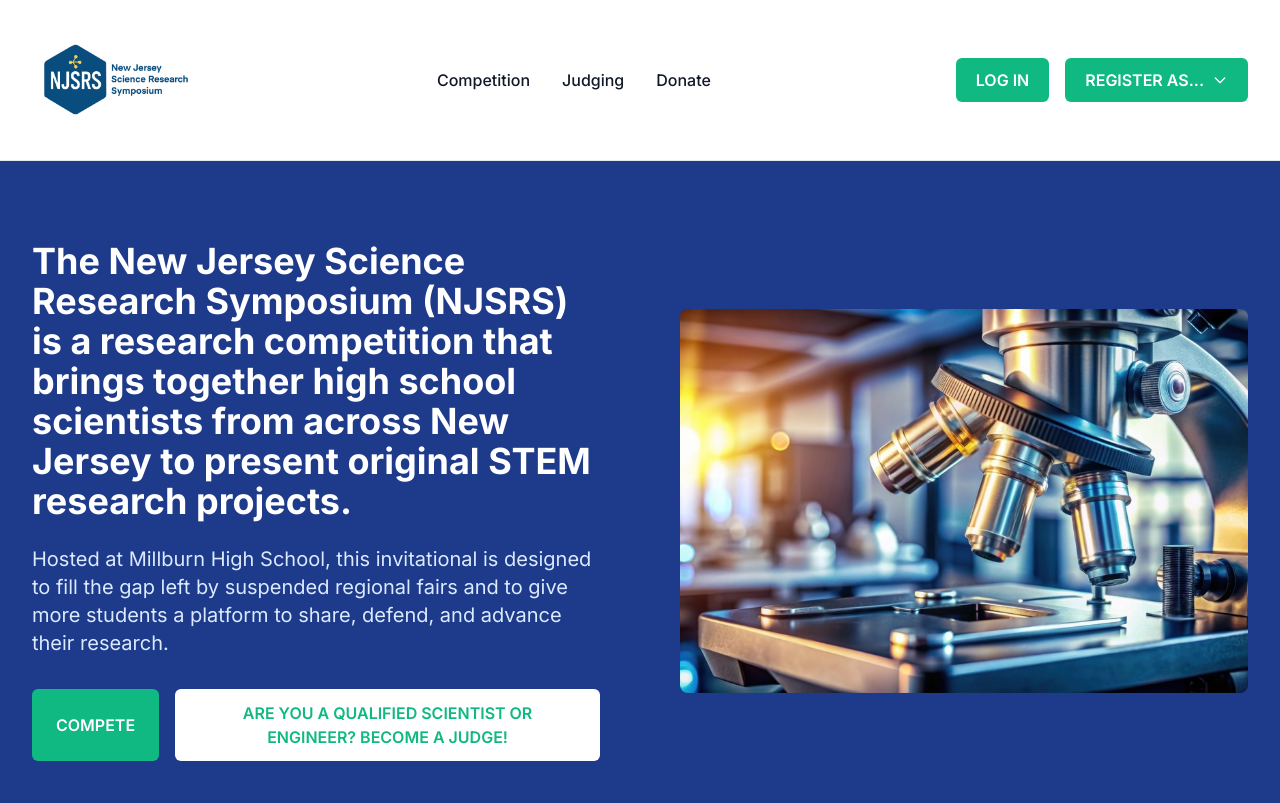
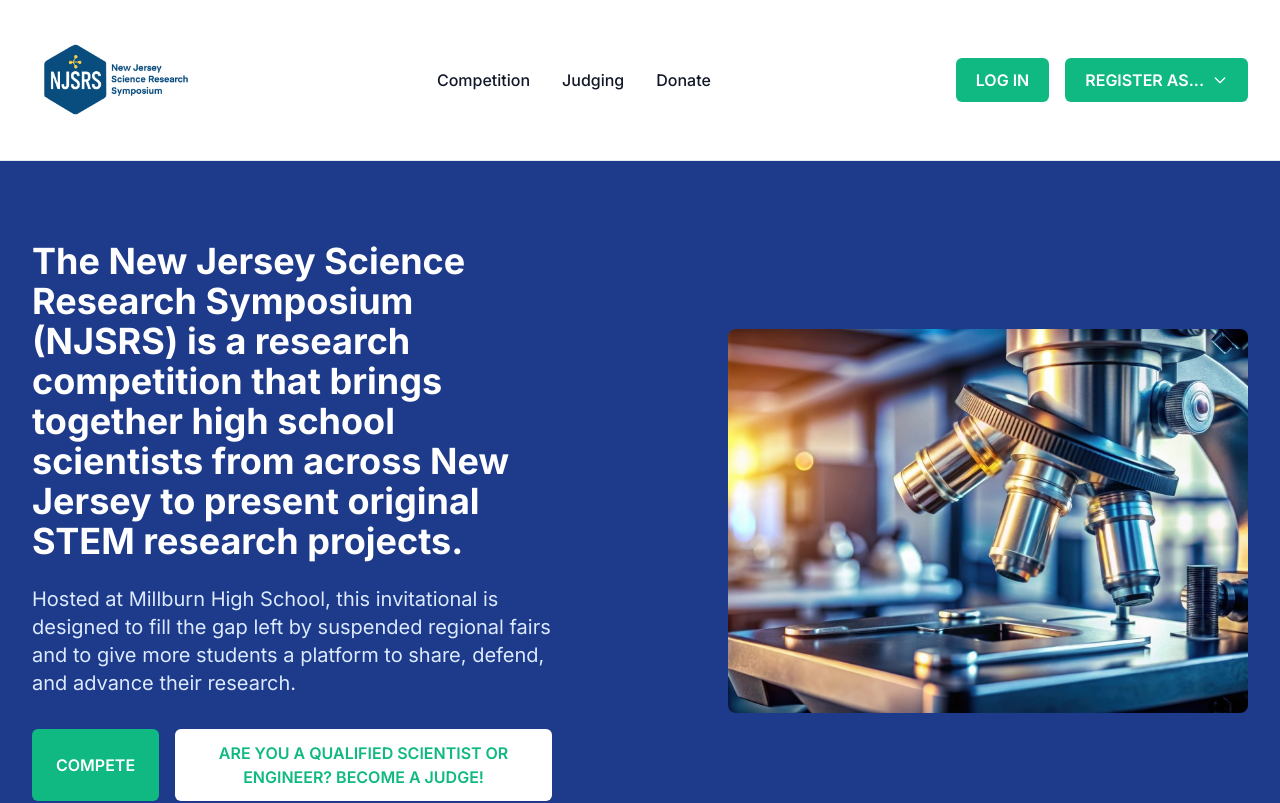
Before and after one commit to avidnerd/njsrs-site, a Next.js app: page / in a window 1280 px wide. Shown: the top 803 px of the page. Built offline with nearby package versions, Linux system fonts and the light colour scheme; no server answers.

Commit message:
add padding

```diff
--- a/app/page.tsx
+++ b/app/page.tsx
@@ -5,8 +5,8 @@ export default function HomePage() {
     <div>
       <section className="bg-primary-blue text-white py-16 md:py-20">
         <div className="max-w-7xl mx-auto px-4 sm:px-6 lg:px-8">
-          <div className="grid grid-cols-1 lg:grid-cols-2 gap-16 lg:gap-20 items-center">
-            <div>
+          <div className="grid grid-cols-1 lg:grid-cols-2 gap-16 lg:gap-24 xl:gap-28 items-center">
+            <div className="pr-0 lg:pr-8">
               <h1 className="text-xl md:text-3xl lg:text-4xl font-bold mb-6 leading-tight">
                 The New Jersey Science Research Symposium (NJSRS) is a research competition that brings together high school scientists from across New Jersey to present original STEM research projects.
               </h1>
@@ -28,7 +28,7 @@ export default function HomePage() {
                 </Link>
               </div>
             </div>
-            <div className="hidden lg:block">
+            <div className="hidden lg:block pl-0 lg:pl-8">
               <div className="relative rounded-lg overflow-hidden h-96">
                 <img
                   src="/Laboratory-Equipment.jpg"
```
